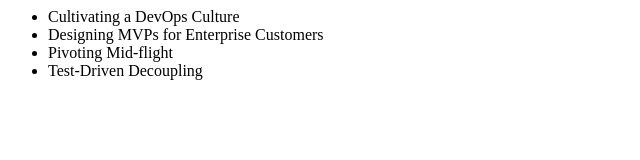
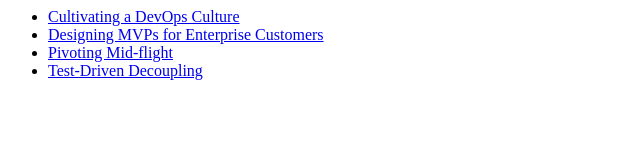
Before and after one commit to exortech/presentations, a website: page index.html in a window 1280 px wide. Shown: the whole page, without its empty margins (0-640 px from the left). Drawn offline with Linux system fonts and the light colour scheme.

Commit message:
update links to presentations

```diff
--- a/index.html
+++ b/index.html
@@ -4,10 +4,10 @@
 	</head>
 	<body>
 		<ul>
-			<li>Cultivating a DevOps Culture</li>
-			<li>Designing MVPs for Enterprise Customers</li>
-			<li>Pivoting Mid-flight</li>
-			<li>Test-Driven Decoupling</li>
+			<li><a href="dev_ops_culture/index.html">Cultivating a DevOps Culture</a></li>
+			<li><a href="enterprise_mvps/index.html">Designing MVPs for Enterprise Customers</a></li>
+			<li><a href="pivoting_midflight/index.html">Pivoting Mid-flight</a></li>
+			<li><a href="test_driven_decoupling/index.html">Test-Driven Decoupling</a></li>
 		</ul>
 	</body>
 </html>
```
